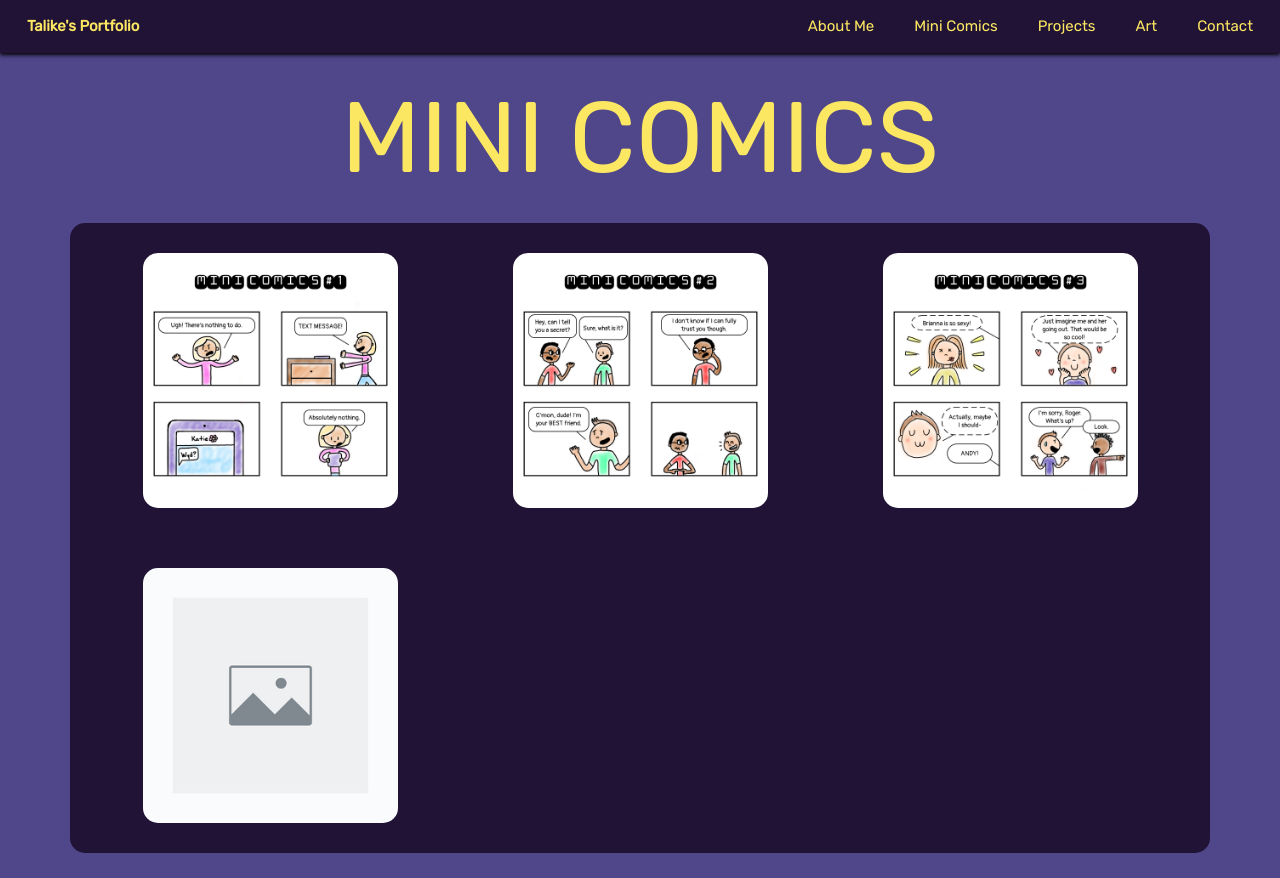
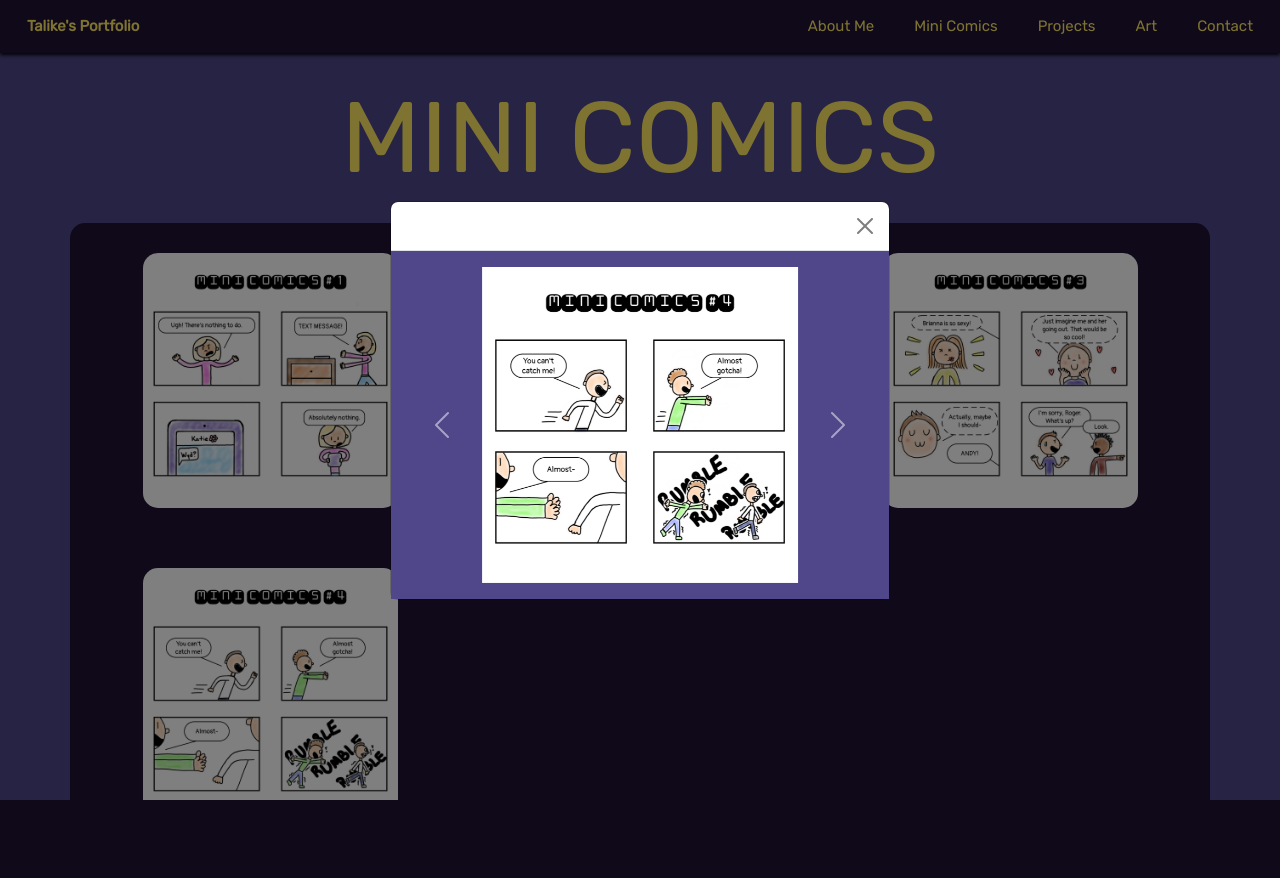
Before and after one commit to tahbee03/portfolio-website, a Flask app: page /mini-comics in a window 1280 px wide, after a click that opens the changed part. After the commit the page ends 800 px from the top, so only its background shows below. Run offline with Flask 2, Linux system fonts and the light colour scheme.

Commit message:
updated design - used JS to add a smooth animation to the experience cards on the About Me page - added content to the Mini Comics page - fixed the Discord hover animation on the Contact page

```diff
--- a/app/templates/index.html
+++ b/app/templates/index.html
@@ -19,8 +19,7 @@
         {% block head %}{% endblock %}
     </head>
     <body>
-        <!-- TODO: Figure out how to implement the collapse button thingy AND keep the nav content
-        on the right -->
+        <!-- TODO: Figure out how to implement the collapse button thingy AND keep the nav content on the right -->
         <nav class="navbar sticky-top">
             <div class="container-fluid">
                 <a href="{{ url_for('home') }}" class="nav-text home">Talike's Portfolio</a>
--- a/app/templates/mc.html
+++ b/app/templates/mc.html
@@ -29,7 +29,7 @@
     <div class="row">
         <div class="col-lg-4 col-12">
             <button type="button" class="btn" data-bs-toggle="modal" data-bs-target="#mc4-modal">
-                <img src="/static/img/placeholder.jpg" alt="mc4" class="comic">
+                <img src="/static/img/MC4_1.png" alt="mc4" class="comic">
             </button>
         </div>
         <div class="col-lg-4 col-12">
@@ -189,4 +189,54 @@
         </div>
     </div>
 </div>
+
+<!-- MC4 Modal -->
+<div class="modal fade" id="mc4-modal">
+    <div class="modal-dialog modal-dialog-centered">
+        <div class="modal-content">
+
+            <div class="modal-header">
+                <button type="button" class="btn-close" data-bs-dismiss="modal"></button>
+            </div>
+
+            <div class="modal-body">
+
+                <!-- MC4 Carousel -->
+                <div class="carousel slide" id="mc4-carousel" data-bs-ride="carousel">
+
+                    <!-- Carousel indicators -->
+                    <div class="carousel-indicators">
+                        <button type="button" data-bs-target="#mc4-carousel" data-bs-slide-to="0" class="active"></button>
+                        <button type="button" data-bs-target="#mc4-carousel" data-bs-slide-to="1"></button>
+                        <button type="button" data-bs-target="#mc4-carousel" data-bs-slide-to="2"></button>
+                    </div>
+
+                    <!-- Carousel images -->
+                    <div class="carousel-inner">
+                        <div class="carousel-item active">
+                            <img src="/static/img/MC4_1.png" alt="MC4_1" class="d-block w-100">
+                        </div>
+                        <div class="carousel-item">
+                            <img src="/static/img/MC4_2.png" alt="MC4_2" class="d-block w-100">
+                        </div>
+                        <div class="carousel-item">
+                            <img src="/static/img/MC4_3.png" alt="MC4_3" class="d-block w-100">
+                        </div>
+                    </div>
+
+                    <!-- Carousel left/right icons -->
+                    <button class="carousel-control-prev" type="button" data-bs-target="#mc4-carousel" data-bs-slide="prev">
+                        <span class="carousel-control-prev-icon"></span>
+                    </button>
+                    <button class="carousel-control-next" type="button" data-bs-target="#mc4-carousel" data-bs-slide="next">
+                        <span class="carousel-control-next-icon"></span>
+                    </button>
+
+                </div>
+
+            </div>
+
+        </div>
+    </div>
+</div>
 {% endblock %}
```
Also changed, not shown: app/static/styles/about_me.css (+15 -6 lines), app/static/styles/contact.css (+13 -9 lines), app/templates/about_me.html (+23 -3 lines), app/templates/contact.html (+11 -11 lines), app/static/img/MC4_1.png (added), app/static/img/MC4_2.png (added), app/static/img/MC4_3.png (added).
